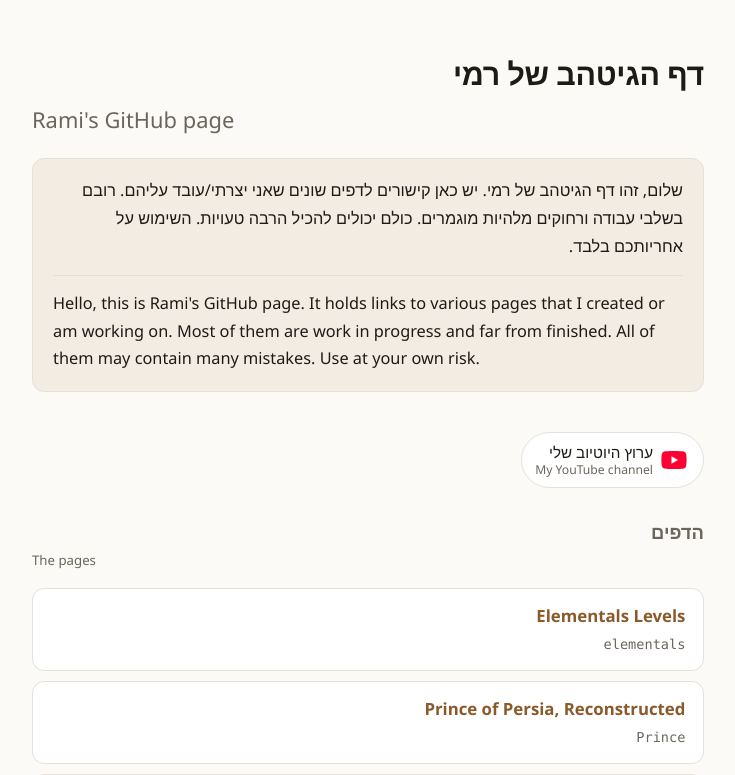
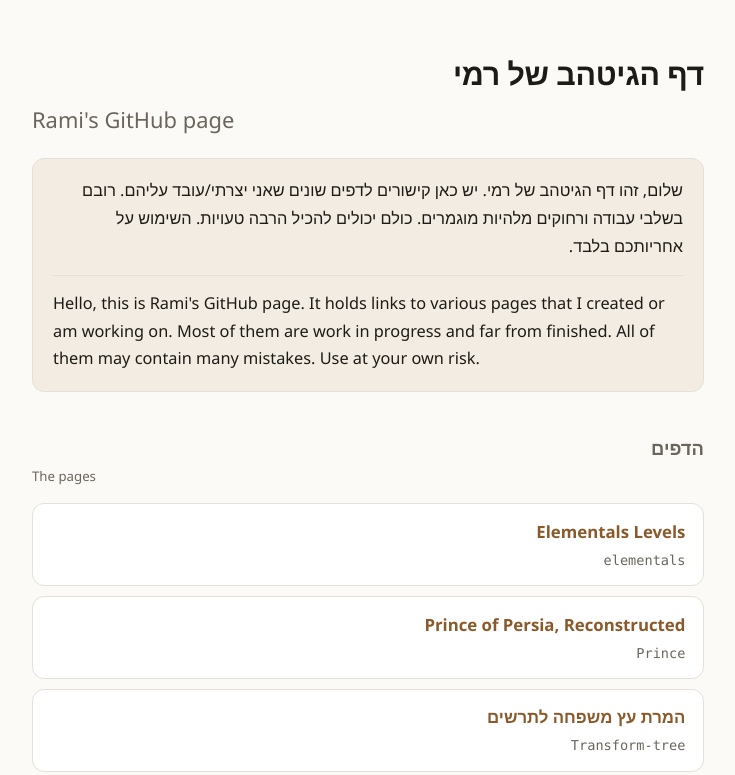
Before and after one commit to Rami5743/Rami5743.github.io, a plain HTML site: page index.html in a window 1280 px wide. Shown: the top 775 px of the page, without its empty margins (272-1007 px from the left). Drawn offline with Linux system fonts and the light colour scheme.

Commit message:
Give the site an icon, drop the YouTube link
The icon is built from the YouTube channel's picture, cropped and
resized into favicon.ico plus two PNG sizes.

Co-Authored-By: Claude Opus 5 <noreply@anthropic.com>
Claude-Session: https://claude.ai/code/session_01DW9uEzQNLjtMxF1wSezBeZ

```diff
--- a/index.html
+++ b/index.html
@@ -4,6 +4,9 @@
 <meta charset="utf-8">
 <meta name="viewport" content="width=device-width, initial-scale=1">
 <title>דף הגיטהב של רמי</title>
+<link rel="icon" href="favicon.ico" sizes="any">
+<link rel="icon" type="image/png" sizes="512x512" href="assets/icon-512.png">
+<link rel="apple-touch-icon" sizes="180x180" href="assets/icon-180.png">
 <style>
   :root {
     --bg: #fbfaf7;
@@ -127,31 +130,6 @@
   }
   footer a { color: var(--accent); }
   footer p { margin: 0 0 0.3rem; }
-  .yt {
-    display: inline-flex;
-    align-items: center;
-    gap: 0.5rem;
-    margin: 0 0 1.75rem;
-    padding: 0.55rem 1rem 0.6rem 0.85rem;
-    background: var(--card);
-    border: 1px solid var(--line);
-    border-radius: 999px;
-    text-decoration: none;
-    color: var(--text);
-    font-size: 0.95rem;
-    transition: border-color .15s ease, transform .15s ease;
-  }
-  .yt:hover { border-color: #ff0033; transform: translateY(-1px); }
-  .yt:focus-visible { outline: 2px solid var(--accent); outline-offset: 2px; }
-  .yt svg { width: 26px; height: 18px; flex: none; display: block; }
-  .yt-en {
-    display: block;
-    color: var(--muted);
-    font-size: 0.8em;
-    text-align: left;
-    line-height: 1.3;
-  }
-  .yt > span { line-height: 1.35; }
 </style>
 </head>
 <body>
@@ -162,14 +140,6 @@
     <p>שלום, זהו דף הגיטהב של רמי. יש כאן קישורים לדפים שונים שאני יצרתי/עובד עליהם. רובם בשלבי עבודה ורחוקים מלהיות מוגמרים. כולם יכולים להכיל הרבה טעויות. השימוש על אחריותכם בלבד.</p>
     <p lang="en" dir="ltr" class="en">Hello, this is Rami's GitHub page. It holds links to various pages that I created or am working on. Most of them are work in progress and far from finished. All of them may contain many mistakes. Use at your own risk.</p>
   </div>
-
-  <a class="yt" href="https://www.youtube.com/@aizenr" target="_blank" rel="noopener">
-    <svg viewBox="0 0 28 20" role="img" aria-hidden="true" focusable="false">
-      <path fill="#ff0033" d="M27.4 3.1A3.5 3.5 0 0 0 24.9.6C22.7 0 14 0 14 0S5.3 0 3.1.6A3.5 3.5 0 0 0 .6 3.1C0 5.3 0 10 0 10s0 4.7.6 6.9a3.5 3.5 0 0 0 2.5 2.5C5.3 20 14 20 14 20s8.7 0 10.9-.6a3.5 3.5 0 0 0 2.5-2.5C28 14.7 28 10 28 10s0-4.7-.6-6.9z"/>
-      <path fill="#fff" d="M11.2 14.3 18.5 10l-7.3-4.3z"/>
-    </svg>
-    <span>ערוץ היוטיוב שלי<span class="yt-en" dir="ltr">My YouTube channel</span></span>
-  </a>
 
   <h2>הדפים<span class="sub" dir="ltr">The pages</span></h2>
   <ul class="links">
```
Also changed, not shown: assets/icon-180.png (added), assets/icon-512.png (added), favicon.ico (added).
